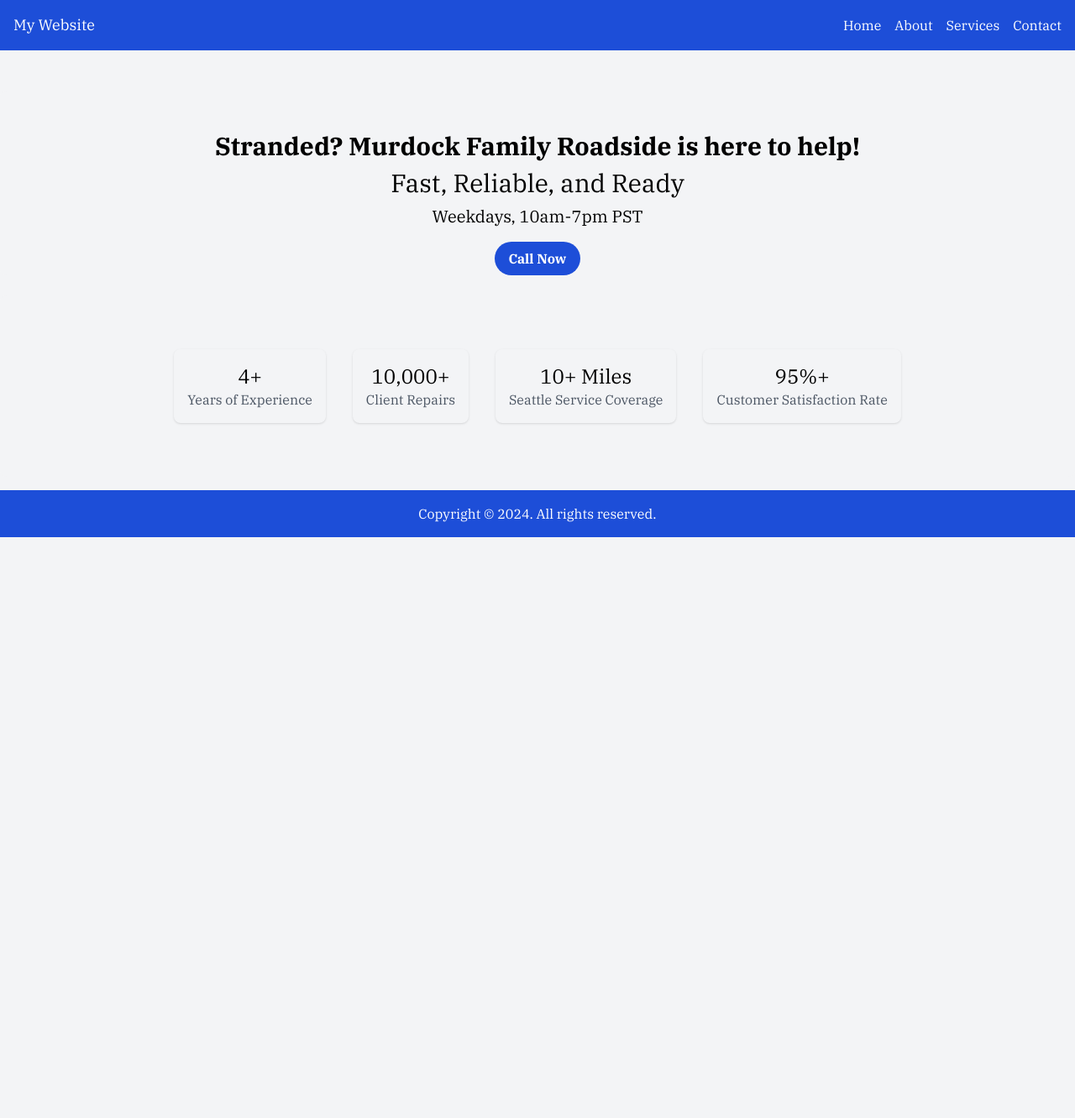
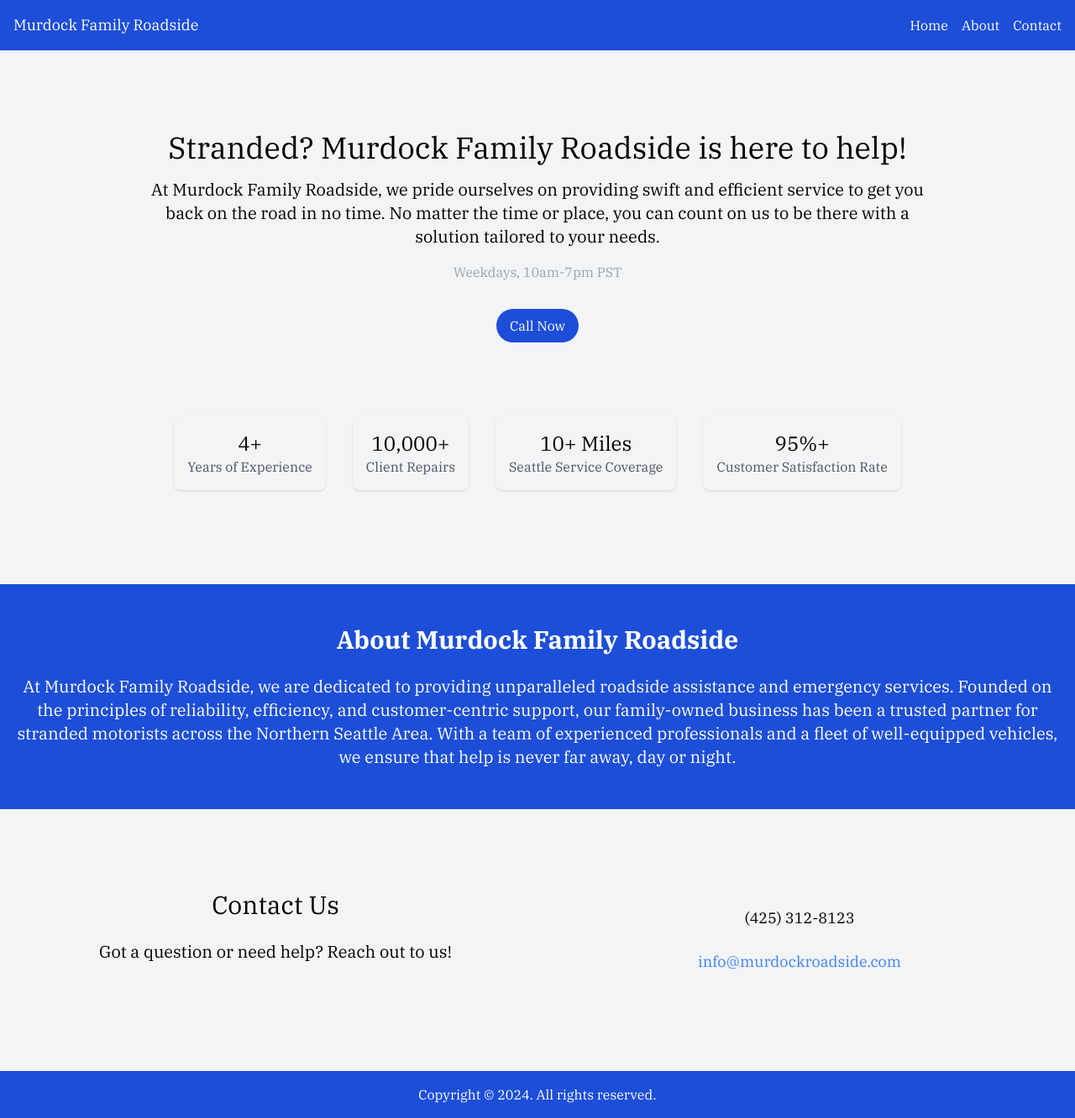
Before and after one commit to murdockfamilyroadside/murdockfamilyroadside.github.io, a website: page index.html in a window 1280 px wide. Shown: the whole page at 84% size. Before the commit the page ends 800 px from the top, so only its background shows below. Drawn offline with Linux system fonts and the light colour scheme.

Commit message:
about us and contact

```diff
--- a/index.html
+++ b/index.html
@@ -3,40 +3,40 @@
 <head>
     <meta charset="UTF-8">
     <meta name="viewport" content="width=device-width, initial-scale=1.0">
-    <title>Sample Website with Tailwind</title>
+    <title>Murdock Family Roadside</title>
     <link rel="stylesheet" href="output.css">
     <link rel="preconnect" href="https://fonts.googleapis.com">
     <link rel="preconnect" href="https://fonts.gstatic.com" crossorigin>
     <link href="https://fonts.googleapis.com/css2?family=IBM+Plex+Serif:ital,wght@0,100;0,200;0,300;0,400;0,500;0,600;0,700;1,100;1,200;1,300;1,400;1,500;1,600;1,700&display=swap" rel="stylesheet">
 </head>
-<body class="bg-gray-100 font-serif">
+<body class="bg-gray-100 font-serif flex flex-col min-h-screen">
     <header class="bg-blue-700 text-white p-4">
         <div class="container mx-auto flex justify-between items-center">
-            <h1 class="text-lg">My Website</h1>
+            <h1 class="text-lg">Murdock Family Roadside</h1>
             <nav>
                 <ul class="flex space-x-4">
                     <li><a href="#" class="hover:text-blue-200">Home</a></li>
                     <li><a href="#" class="hover:text-blue-200">About</a></li>
-                    <li><a href="#" class="hover:text-blue-200">Services</a></li>
                     <li><a href="#" class="hover:text-blue-200">Contact</a></li>
                 </ul>
             </nav>
         </div>
     </header>
 
+    <main class="flex-grow">
 
      <section class="mt-12">
         <div class="container mx-auto bg-gray-100 rounded-lg pt-12">
             <section class="flex flex-col justify-center items-center text-black">
-                <h2 class="text-3xl font-bold">Stranded? Murdock Family Roadside is here to help!</h2>
-                <p class="text-3xl mt-2">Fast, Reliable, and Ready</p>
-                <p class="text-xl mt-2">Weekdays, 10am-7pm PST</p>
-                <button class="mt-4 bg-blue-700 text-white font-bold py-2 px-4 rounded-full">Call Now</button>
+                <h2 class="text-4xl text-center">Stranded? Murdock Family Roadside is here to help!</h2>
+                <p class="text-xl text-center mt-4 w-3/4">At Murdock Family Roadside, we pride ourselves on providing swift and efficient service to get you back on the road in no time. No matter the time or place, you can count on us to be there with a solution tailored to your needs.</p>
+                <p class="text-md mt-4 text-gray-400">Weekdays, 10am-7pm PST</p>
+                <button onclick="window.location.href='tel:+4253128123';" class="mt-8 bg-blue-700 text-white py-2 px-4 rounded-full">Call Now</button>
             </section>
         </div>
     </section>
 
-    <section class="mt-6">
+    <section class="mt-6 mb-12">
             <div class="absolute -top-[67px] lg:-top-[86px]" id="anchor-placeholder"></div>
                 <div class="container mx-auto bg-gray-100 rounded-lg py-4">
 
@@ -79,9 +79,36 @@
             </div>
     </section>
 
+    <section class="bg-blue-700 text-white py-12 px-4">
+        <div class="container mx-auto text-center">
+            <h2 class="text-3xl font-bold mb-6">About Murdock Family Roadside</h2>
+            <p class="text-xl">
+                At Murdock Family Roadside, we are dedicated to providing unparalleled roadside assistance and emergency services. Founded on the principles of reliability, efficiency, and customer-centric support, our family-owned business has been a trusted partner for stranded motorists across the Northern Seattle Area. With a team of experienced professionals and a fleet of well-equipped vehicles, we ensure that help is never far away, day or night.
+            </p>
+        </div>
+    </section>
+
+    <section class="py-24 px-4 bg-gray-100">
+        <div class="container mx-auto text-center flex justify-between items-center">
+            <div class="w-1/2">
+                <h2 class="text-3xl mb-6">Contact Us</h2>
+                <p class="text-xl mb-8">Got a question or need help? Reach out to us!</p>
+            </div>
+            <div class="w-1/2 space-y-6">
+                <div>
+                    <p class="text-lg">(425) 312-8123</p>
+                </div>
+                <div>
+                    <p class="text-lg"><a href="mailto:info@murdockroadside.com" class="text-blue-500 hover:text-blue-700">info@murdockroadside.com</a></p>
+                </div>
+            </div>
+        </div>
+    </section>
 
 
-    <footer class="bg-blue-700 text-white p-4 mt-4">
+
+</main>
+    <footer class="bg-blue-700 text-white p-4">
         <div class="container mx-auto text-center">
             Copyright © 2024. All rights reserved.
         </div>
```
Also changed, not shown: output.css.
